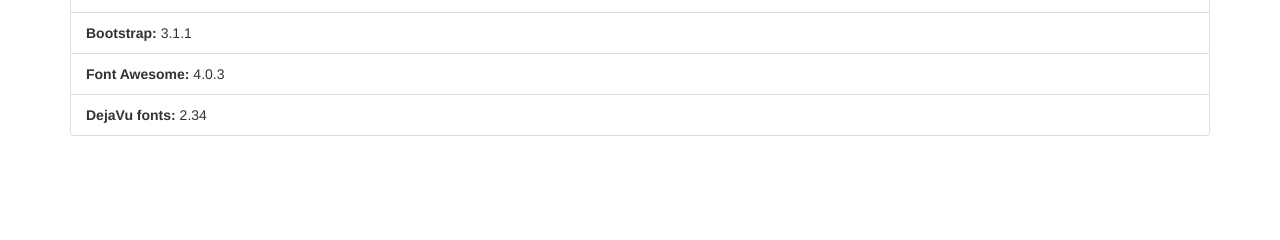
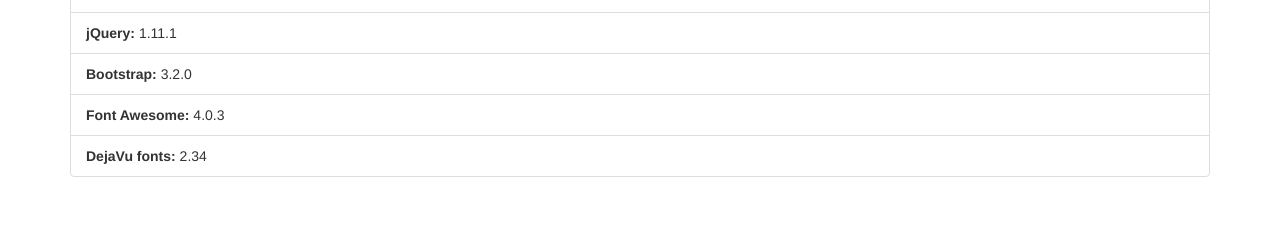
Before and after one commit to eyolfson/site, a Django app: template templates/version.html in a window 1280 px wide. Shown: the part 293-533 px from the top of the page. Run offline with Django 3.2, Linux system fonts and the light colour scheme; the template is opened without the code that fills it, so the values that code supplies are empty; some libraries are stand-ins or nearby versions.

Commit message:
Updated Bootstrap version and added jQuery

```diff
--- a/templates/version.html
+++ b/templates/version.html
@@ -11,7 +11,8 @@
   <li class="list-group-item"><strong>Django:</strong> {{ django_version }}</li>
   <li class="list-group-item"><strong>Site:</strong> {{ site_version }}</li>
   <li class="list-group-item"><strong>Django SSH:</strong> {{ django_ssh_version }}</li>
-  <li class="list-group-item"><strong>Bootstrap:</strong> 3.1.1</li>
+  <li class="list-group-item"><strong>jQuery:</strong> 1.11.1</li>
+  <li class="list-group-item"><strong>Bootstrap:</strong> 3.2.0</li>
   <li class="list-group-item"><strong>Font Awesome:</strong> 4.0.3</li>
   <li class="list-group-item"><strong>DejaVu fonts:</strong> 2.34</li>
 </ul>
```
